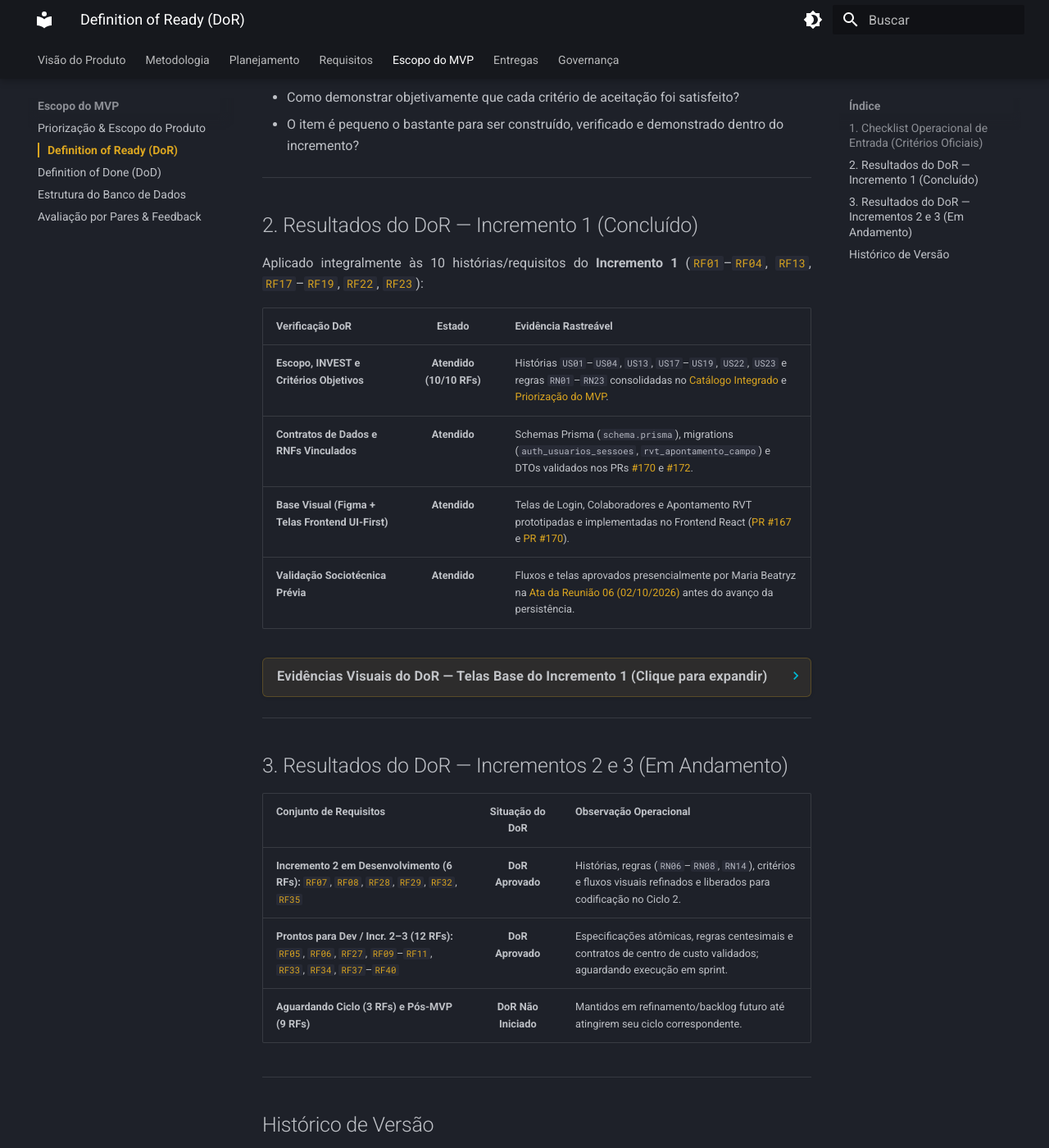
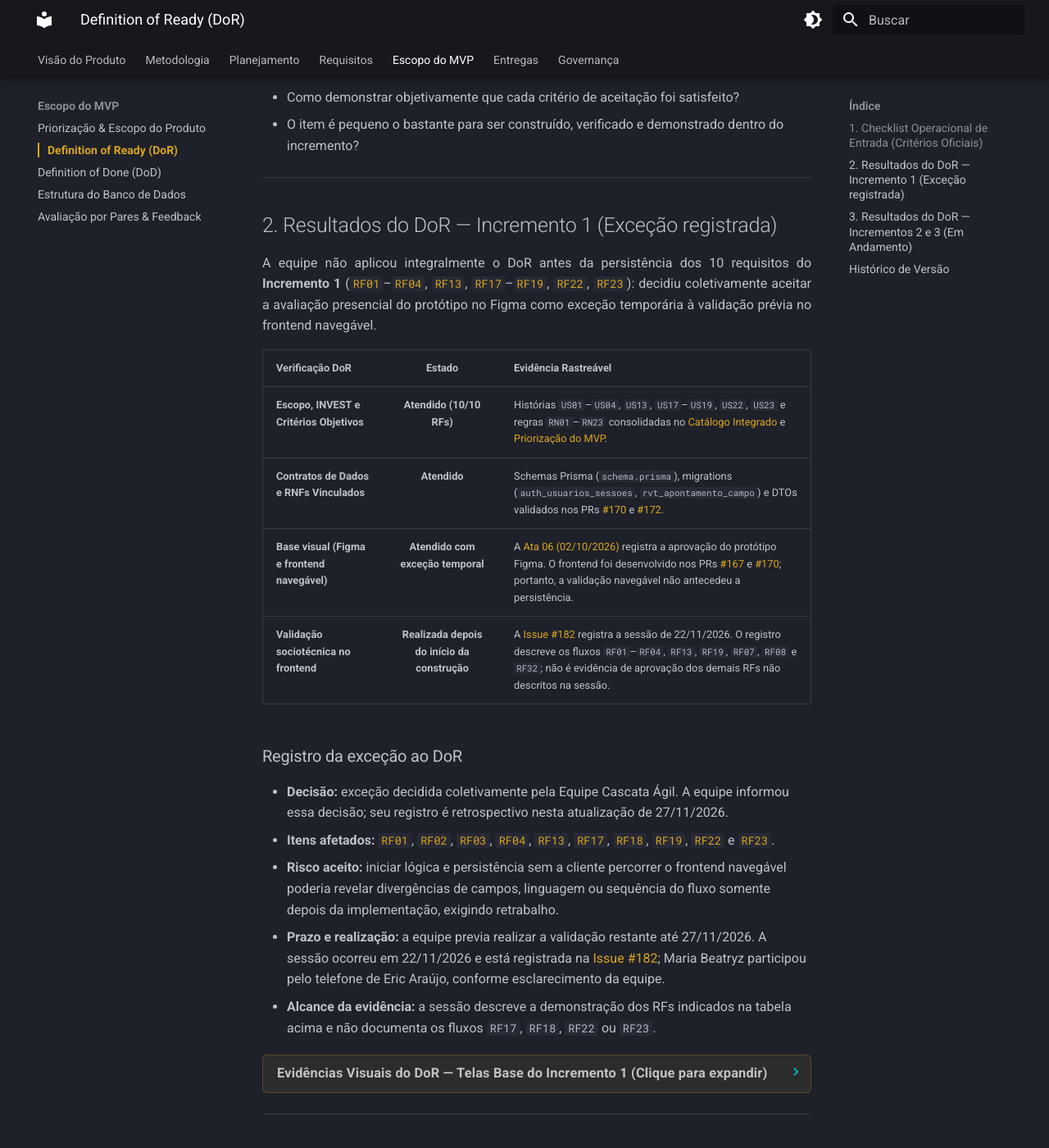
Before and after one commit to mdsreq-fga-unb/REQ-2026.2-T01-DUOC-Finance, an MkDocs documentation site: the page built from docs/mvp/dor.md, in a window 1280 px wide and 1400 px high, scrolled down 1353 px. Shown: the whole window at 82% size. Built offline with MkDocs 1.6.1 and Material for MkDocs 9.7.7, drawn with Linux system fonts in a browser that asks for light colours; some of the changed text lies outside the part shown.

Commit message:
Esclarece excecao do DoR e evidencia por requisito

```diff
--- a/docs/mvp/dor.md
+++ b/docs/mvp/dor.md
@@ -29,17 +29,24 @@ O **DoR** é o acordo de prontidão para iniciar a construção da lógica de ne
 ---
 
 <a id="incremento-1"></a>
-## 2. Resultados do DoR — Incremento 1 (Concluído)
+## 2. Resultados do DoR — Incremento 1 (Exceção registrada)
 
-Aplicado integralmente às 10 histórias/requisitos do **Incremento 1** ([`RF01`](../requisitos/index.md#rf01)–[`RF04`](../requisitos/index.md#rf04), [`RF13`](../requisitos/index.md#rf13), [`RF17`](../requisitos/index.md#rf17)–[`RF19`](../requisitos/index.md#rf19), [`RF22`](../requisitos/index.md#rf22), [`RF23`](../requisitos/index.md#rf23)):
+A equipe não aplicou integralmente o DoR antes da persistência dos 10 requisitos do **Incremento 1** ([`RF01`](../requisitos/index.md#rf01)–[`RF04`](../requisitos/index.md#rf04), [`RF13`](../requisitos/index.md#rf13), [`RF17`](../requisitos/index.md#rf17)–[`RF19`](../requisitos/index.md#rf19), [`RF22`](../requisitos/index.md#rf22), [`RF23`](../requisitos/index.md#rf23)): decidiu coletivamente aceitar a avaliação presencial do protótipo no Figma como exceção temporária à validação prévia no frontend navegável.
 
 | Verificação DoR | Estado | Evidência Rastreável |
 | :--- | :---: | :--- |
 | **Escopo, INVEST e Critérios Objetivos** | **Atendido (10/10 RFs)** | Histórias `US01`–`US04`, `US13`, `US17`–`US19`, `US22`, `US23` e regras `RN01`–`RN23` consolidadas no [Catálogo Integrado](../requisitos/index.md) e [Priorização do MVP](../requisitos/priorizacao.md#linha-de-corte-do-mvp). |
 | **Contratos de Dados e RNFs Vinculados** | **Atendido** | Schemas Prisma (`schema.prisma`), migrations (`auth_usuarios_sessoes`, `rvt_apontamento_campo`) e DTOs validados nos PRs [#170](https://github.com/mdsreq-fga-unb/REQ-2026.2-T01-DUOC-Finance/pull/170) e [#172](https://github.com/mdsreq-fga-unb/REQ-2026.2-T01-DUOC-Finance/pull/172). |
-| **Base Visual (Figma + Telas Frontend UI-First)** | **Atendido** | Telas de Login, Colaboradores e Apontamento RVT prototipadas e implementadas no Frontend React ([PR #167](https://github.com/mdsreq-fga-unb/REQ-2026.2-T01-DUOC-Finance/pull/167) e [PR #170](https://github.com/mdsreq-fga-unb/REQ-2026.2-T01-DUOC-Finance/pull/170)). |
-| **Validação Sociotécnica Prévia** | **Atendido** | Fluxos e telas aprovados presencialmente por Maria Beatryz na [Ata da Reunião 06 (02/10/2026)](../governanca/atas/reuniao-06.md) antes do avanço da persistência. |
+| **Base visual (Figma e frontend navegável)** | **Atendido com exceção temporal** | A [Ata 06 (02/10/2026)](../governanca/atas/reuniao-06.md) registra a aprovação do protótipo Figma. O frontend foi desenvolvido nos PRs [#167](https://github.com/mdsreq-fga-unb/REQ-2026.2-T01-DUOC-Finance/pull/167) e [#170](https://github.com/mdsreq-fga-unb/REQ-2026.2-T01-DUOC-Finance/pull/170); portanto, a validação navegável não antecedeu a persistência. |
+| **Validação sociotécnica no frontend** | **Realizada depois do início da construção** | A [Issue #182](https://github.com/mdsreq-fga-unb/REQ-2026.2-T01-DUOC-Finance/issues/182) registra a sessão de 22/11/2026. O registro descreve os fluxos `RF01`–`RF04`, `RF13`, `RF19`, `RF07`, `RF08` e `RF32`; não é evidência de aprovação dos demais RFs não descritos na sessão. |
 
+### Registro da exceção ao DoR
+
+- **Decisão:** exceção decidida coletivamente pela Equipe Cascata Ágil. A equipe informou essa decisão; seu registro é retrospectivo nesta atualização de 27/11/2026.
+- **Itens afetados:** [`RF01`](../requisitos/index.md#rf01), [`RF02`](../requisitos/index.md#rf02), [`RF03`](../requisitos/index.md#rf03), [`RF04`](../requisitos/index.md#rf04), [`RF13`](../requisitos/index.md#rf13), [`RF17`](../requisitos/index.md#rf17), [`RF18`](../requisitos/index.md#rf18), [`RF19`](../requisitos/index.md#rf19), [`RF22`](../requisitos/index.md#rf22) e [`RF23`](../requisitos/index.md#rf23).
+- **Risco aceito:** iniciar lógica e persistência sem a cliente percorrer o frontend navegável poderia revelar divergências de campos, linguagem ou sequência do fluxo somente depois da implementação, exigindo retrabalho.
+- **Prazo e realização:** a equipe previa realizar a validação restante até 27/11/2026. A sessão ocorreu em 22/11/2026 e está registrada na [Issue #182](https://github.com/mdsreq-fga-unb/REQ-2026.2-T01-DUOC-Finance/issues/182); Maria Beatryz participou pelo telefone de Eric Araújo, conforme esclarecimento da equipe.
+- **Alcance da evidência:** a sessão descreve a demonstração dos RFs indicados na tabela acima e não documenta os fluxos `RF17`, `RF18`, `RF22` ou `RF23`.
 ??? info "Evidências Visuais do DoR — Telas Base do Incremento 1 (Clique para expandir)"
     <div class="req-evidence-media-grid">
       <div class="req-evidence-media-card">
@@ -67,10 +74,14 @@ Aplicado integralmente às 10 histórias/requisitos do **Incremento 1** ([`RF01`
 | **Prontos para Dev / Incr. 2–3 (12 RFs):** [`RF05`](../requisitos/index.md#rf05), [`RF06`](../requisitos/index.md#rf06), [`RF27`](../requisitos/index.md#rf27), [`RF09`](../requisitos/index.md#rf09)–[`RF11`](../requisitos/index.md#rf11), [`RF33`](../requisitos/index.md#rf33), [`RF34`](../requisitos/index.md#rf34), [`RF37`](../requisitos/index.md#rf37)–[`RF40`](../requisitos/index.md#rf40) | **DoR Aprovado** | Especificações atômicas, regras centesimais e contratos de centro de custo validados; aguardando execução em sprint. |
 | **Aguardando Ciclo (3 RFs) e Pós-MVP (9 RFs)** | **DoR Não Iniciado** | Mantidos em refinamento/backlog futuro até atingirem seu ciclo correspondente. |
 
+Cada link de RF acima abre seu card individual no [Catálogo](../requisitos/index.md), onde estão a história, os critérios e as regras aplicáveis; os cards vinculam os itens às Issues de especificação [#59](https://github.com/mdsreq-fga-unb/REQ-2026.2-T01-DUOC-Finance/issues/59) e [#62](https://github.com/mdsreq-fga-unb/REQ-2026.2-T01-DUOC-Finance/issues/62). Esses registros sustentam a prontidão documentada pela equipe e não equivalem, por si sós, à aprovação da cliente. A sessão posterior da [Issue #182](https://github.com/mdsreq-fga-unb/REQ-2026.2-T01-DUOC-Finance/issues/182) descreve validação dos fluxos `RF07`, `RF08` e `RF32`; não registra demonstração de `RF28`, `RF29`, `RF35` nem dos 12 RFs prontos para desenvolvimento.
+
 ---
 
 ## Histórico de Versão
 
 | Versão | Data | Descrição | Autor(es) | Revisor(es) |
 | :---: | :---: | :--- | :--- | :--- |
+
 | `1.0` | 17/11/2026 | Desmembramento do DoR em documento próprio com resultados por incremento e evidências visuais em bloco expansível. | Matheus Ribeiro Szervinsk | Equipe Cascata Ágil |
+| `1.1` | 27/11/2026 | Registro da exceção coletiva ao DoR do Incremento 1, seus itens, riscos e prazo, e inclusão das referências individuais aos cards e à validação registrada na Issue #182. | Giovana Ferreira Santos | — |
```
